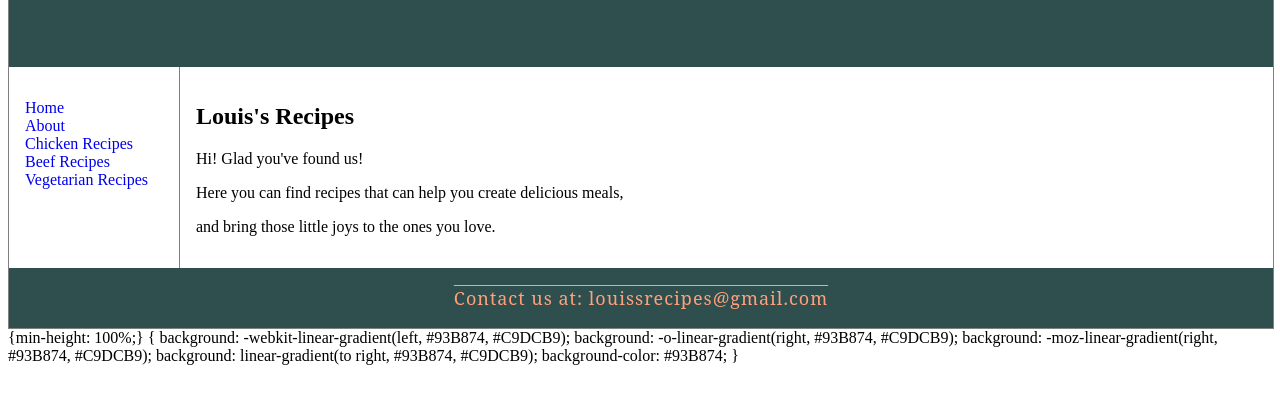
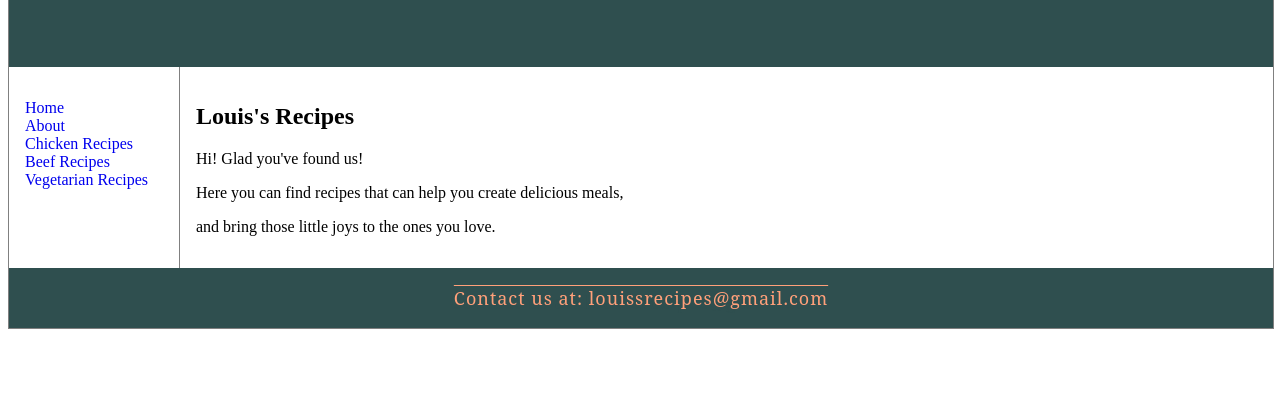
Before and after one commit to louisdoan/louisdoan.github.io, a plain HTML site: page index.html in a window 1280 px wide. Shown: the part 164-568 px from the top of the page. Drawn offline with Linux system fonts and the light colour scheme.

Commit message:
Update index.html

```diff
--- a/index.html
+++ b/index.html
@@ -28,18 +28,8 @@
      <p> and bring those little joys to the ones you love. </p>
    </article>
 
-<footer>Contact us at: louissrecipes@gmail.com</footer>
+     <footer> Contact us at: louissrecipes@gmail.com </footer>
 
       </div>
-{min-height: 100%;}
-
-{
-    background: -webkit-linear-gradient(left, #93B874, #C9DCB9);
-    background: -o-linear-gradient(right, #93B874, #C9DCB9);
-    background: -moz-linear-gradient(right, #93B874, #C9DCB9);
-    background: linear-gradient(to right, #93B874, #C9DCB9);
-    background-color: #93B874;
-}
-
    </body>
  </html>
```
Lines whose indentation alone changed are shown as unchanged.
